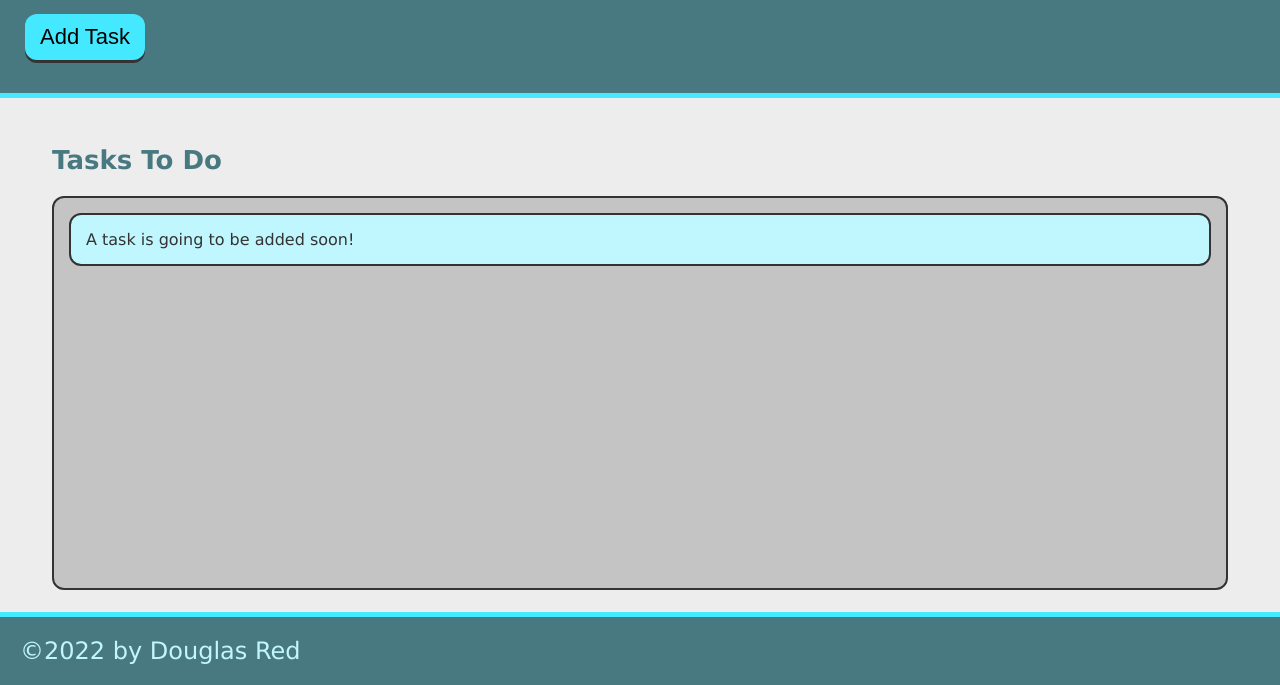
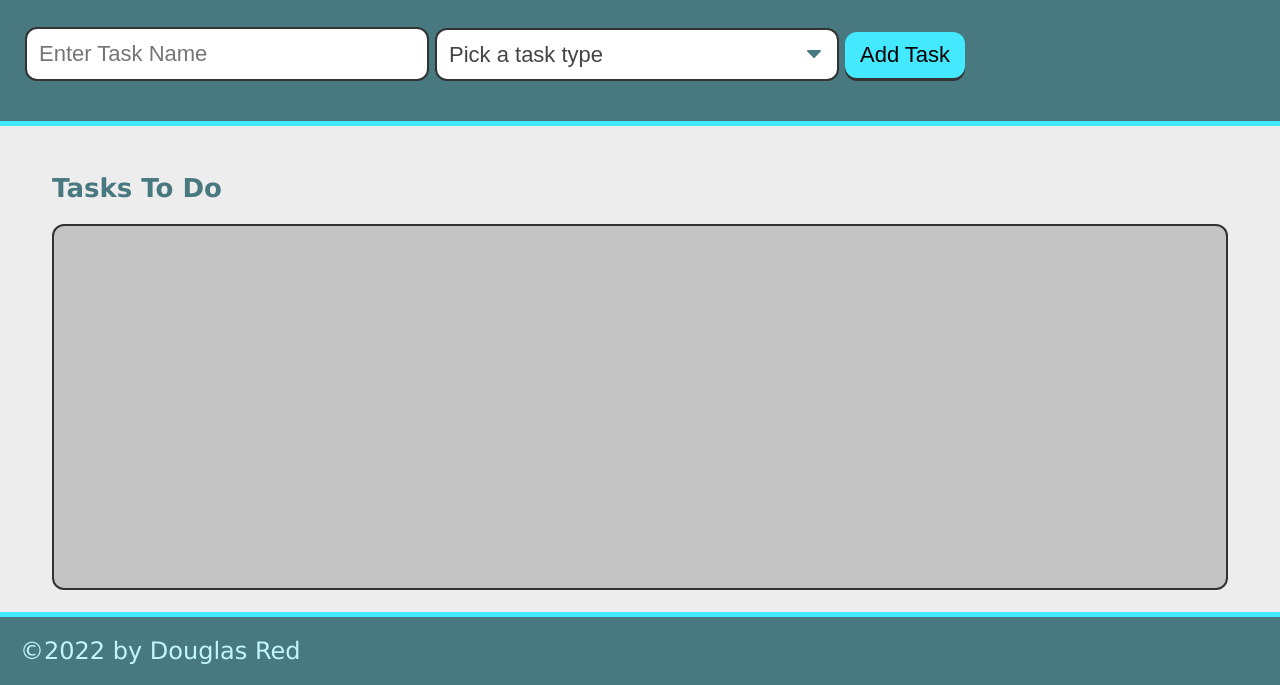
Before and after one commit to DouglasRed/taskinator-review, a plain HTML site: page index.html in a window 1280 px wide. Shown: the part 115-800 px from the top of the page. Drawn offline with Linux system fonts and the light colour scheme.

Commit message:
added a dropdown for tasks

```diff
--- a/index.html
+++ b/index.html
@@ -11,14 +11,27 @@
     <header>
       <h1 class="page-title">Taskinator</h1>
       <p>Click the button belo to add a new task!</p>
-      <button id="save-task" class="btn">Add Task</button>
+      <form id="task-form">
+        <div class="form-group">
+          <input type="text" name="task-name" placeholder="Enter Task Name" />
+        </div>
+        <div class="form-group">
+          <select name="task-type" class="select-dropdown">
+            <option value="" disable selected>Pick a task type</option>
+            <option value="Home">Home</option>
+            <option value="Self-development">Self-development</option>
+            <option value="Work">Work</option>
+          </select>
+        </div>
+        <div class="form-group">
+          <button id="save-task" class="btn">Add Task</button>
+        </div>
+      </form>
     </header>
     <main class="page-content">
       <section class="task-list-wrapper">
         <h2 class="list-title">Tasks To Do</h2>
-        <ul id="tasks-to-do" class="task-list">
-          <li class="task-item">A task is going to be added soon!</li>
-        </ul>
+        <ul id="tasks-to-do" class="task-list"></ul>
       </section>
     </main>
     <footer>&copy;2022 by Douglas Red</footer>
```
